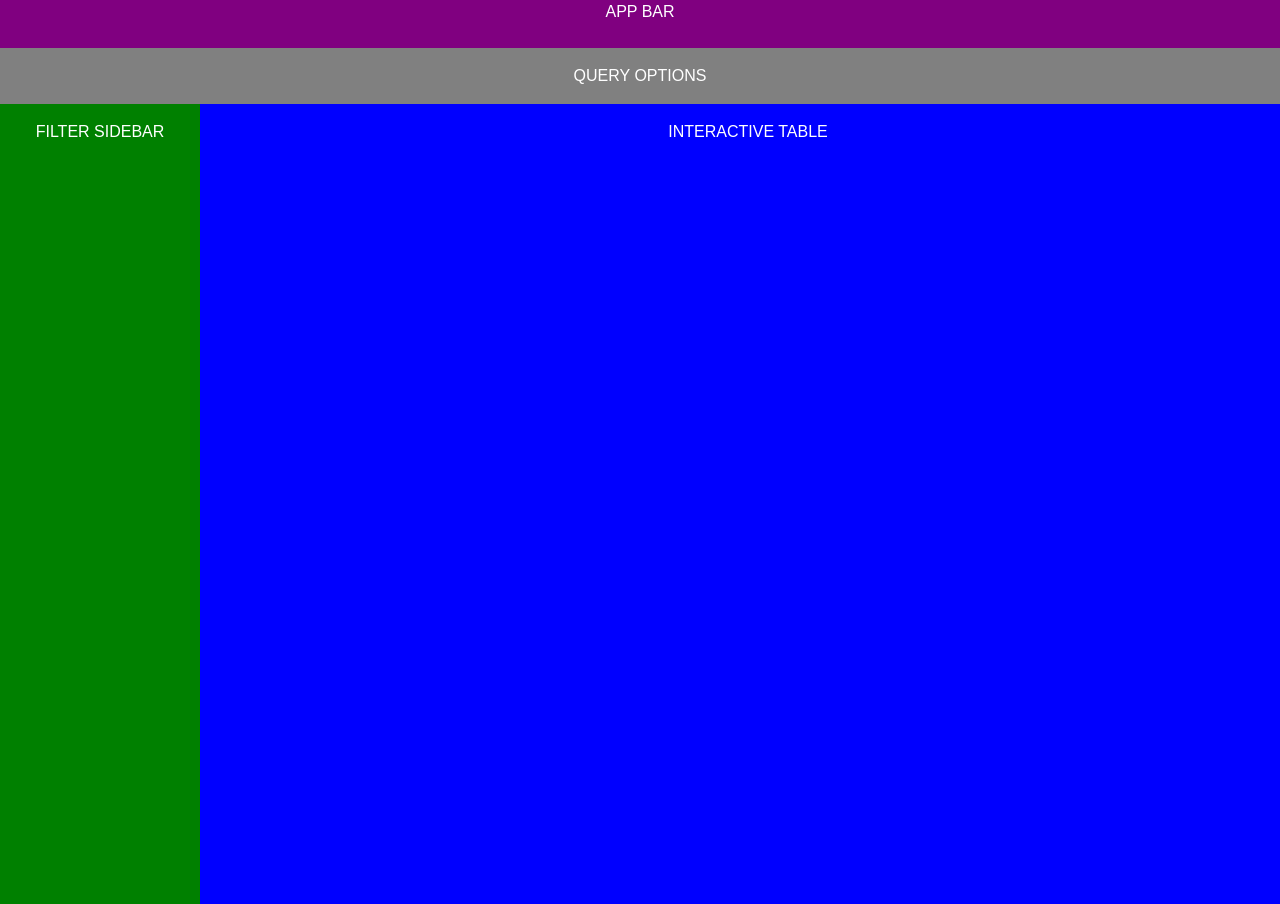
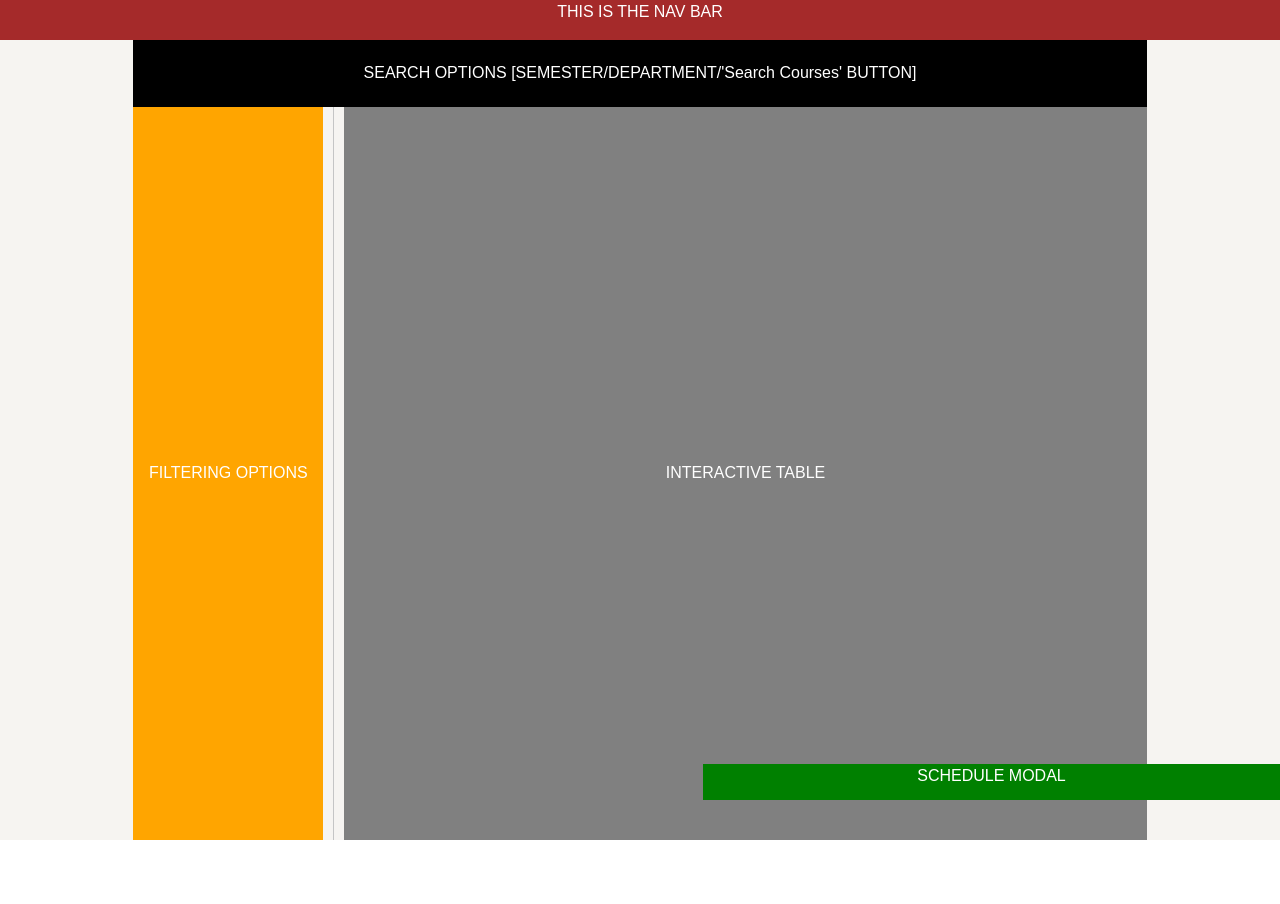
Before and after one commit to BaboyaChoch/ScheduleBookletRevamped, a React (Create React App) app in the folder booklet/: page / in a window 1280 px wide. After the commit the page ends 840 px from the top, so only its background shows below. Built offline with nearby package versions, Linux system fonts and the light colour scheme.

Commit message:
[frontend] created layout of site with mui grid

```diff
--- a/booklet/src/App.js
+++ b/booklet/src/App.js
@@ -1,38 +1,55 @@
 import './App.css';
 import {useEffect, useState} from "react";
-import {Grid, useTheme} from "@mui/material";
+import {Divider, Grid, useTheme} from "@mui/material";
 import {makeStyles, styled} from "@mui/styles";
 import Paper from "@mui/material/Paper";
 import Typography from "@mui/material/Typography";
+import Box from "@mui/material/Box";
 
 const useStyles = makeStyles({
   root: {
-    backgroundColor: 'white',
-    width: '100vw',
-    height: '100vh',
+    backgroundColor: '#F6F4F1',
   },
-  appBar: {
-    backgroundColor: 'purple',
-    height: '8vh',
+  navBar: {
+    backgroundColor: 'brown',
+    height: '5vh'
   },
-  options: {
-    backgroundColor: 'gray',
-    height: '7vh',
+  content: {
+    backgroundColor: '#F6F4F1',
+    height:'100vh',
   },
-  sideBar: {
-    backgroundColor: 'green',
-    height: '100vh',
+  search: {
+    backgroundColor: 'black',
   },
   main: {
-    backgroundColor: 'blue',
-    height: '100vh',
+  },
+  filters: {
+    backgroundColor: 'orange'
+  },
+  table: {
+    backgroundColor: 'grey'
+  },
+  schedule: {
+    width: 577,
+    height: 36,
+    backgroundColor: 'green',
+    position:'fixed',
+    bottom: 0,
+    right: 0
   }
 })
 
 const Label = ({children}) => {
-  return <Typography style={{display: 'flex', justifyContent: 'center', alignItems: 'center', color: 'white'}}>
-    {children}
-  </Typography>
+  return (
+    <Typography style={{
+        display: 'flex',
+        justifyContent: 'center',
+        alignItems: 'center',
+        color: 'white',
+        width: '100vw'}}>
+      {children}
+    </Typography>
+  )
 }
 
 export default function App() {
@@ -50,21 +67,50 @@ export default function App() {
   }, [isDarkMode])
 
   return (
-    <>
-      <Grid className={classes.root} container spacing={2}>
-        <Grid className={classes.appBar} item xs={12} sm={12} md={12} lg={12} xl={12}>
-          <Label>APP BAR</Label>
+    <Box>
+      <Grid container className={classes.root} direction="column">
+        <Grid item className={classes.navBar}>
+          <Label>THIS IS THE NAV BAR</Label>
         </Grid>
-        <Grid className={classes.options} item xs={12} sm={12} md={12} lg={12} xl={12}>
-          <Label>QUERY OPTIONS</Label>
-        </Grid>
-        <Grid className={classes.sideBar} item xs={2} sm={2} md={2} lg={2} xl={2}>
-          <Label>FILTER SIDEBAR</Label>
-        </Grid>
-        <Grid className={classes.main} item xs={10} sm={10} md={10} lg={10} xl={10}>
-          <Label>INTERACTIVE TABLE</Label>
+        <Grid item container className={classes.content}>
+          <Grid item xs={1.25} />
+          <Grid item container direction="column" xs={9.5}>
+            <Grid item container xs={1} className={classes.search}>
+                <Label >
+                  SEARCH OPTIONS [SEMESTER/DEPARTMENT/'Search Courses' BUTTON]
+                </Label>
+            </Grid>
+            <Grid item container xs={11} className={classes.main}>
+              <Grid  item container xs={2.25} className={classes.filters}>
+                <Label>
+                  FILTERING OPTIONS
+                </Label>
+              </Grid>
+              <Grid item xs={.25} display='flex' justifyContent='center'>
+                <Divider orientation="vertical" sx={{backgroundColor: '#E0E0E0'}}/>
+              </Grid>
+              <Grid item container xs={9.50} className={classes.table}>
+                <Label>
+                  INTERACTIVE TABLE
+                </Label>
+              </Grid>
+            </Grid>
+          </Grid>
+          <Grid item xs={1.25} />
         </Grid>
       </Grid>
-    </>
+      <Box>
+        <div className={classes.schedule} >
+            <Typography sx={{
+              color: 'white',
+              display:'flex',
+              justifyContent: 'center',
+              alignItems: 'center'
+            }}>
+              SCHEDULE MODAL
+            </Typography>
+        </div>
+      </Box>
+    </Box>
   );
 }
--- a/booklet/src/styles/theme.js
+++ b/booklet/src/styles/theme.js
@@ -5,10 +5,10 @@ const font = "Raleway, Arial, sans-serif";
 export const theme = createTheme({
     palette: {
         primary: {
-            main: '#674ea7',
+            main: '#674EA7',
         },
         secondary: {
-            main: '#ffd966',
+            main: '#FCCF22',
         },
     },
     typography: {
```
